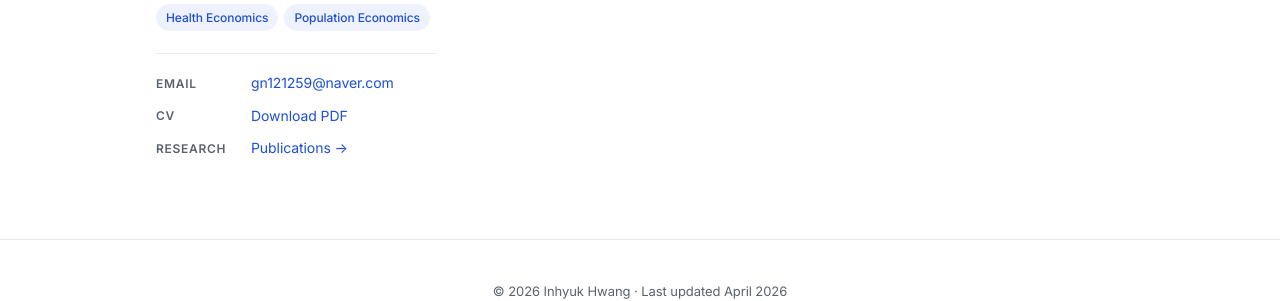
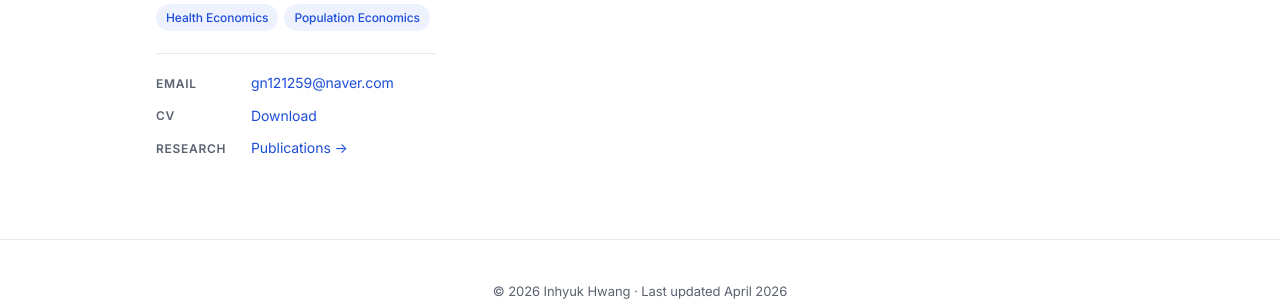
Before and after one commit to inhyuk-hwang/inhyuk-hwang.github.io, a Jekyll site: the page built from index.md, in a window 1280 px wide. Shown: the part 462-763 px from the top of the page. Built offline with Jekyll 4.4.1, drawn with Linux system fonts in a browser that asks for light colours.

Commit message:
Update home.html

```diff
--- a/_layouts/home.html
+++ b/_layouts/home.html
@@ -22,7 +22,7 @@ layout: default
       </a>
       <a class="contact-link" href="{{ '/assets/InhyukHwang_CV.pdf' | relative_url }}" download>
         <span class="contact-label">CV</span>
-        <span class="contact-value">Download PDF</span>
+        <span class="contact-value">Download</span>
       </a>
       <a class="contact-link" href="{{ '/research/' | relative_url }}">
         <span class="contact-label">Research</span>
```
